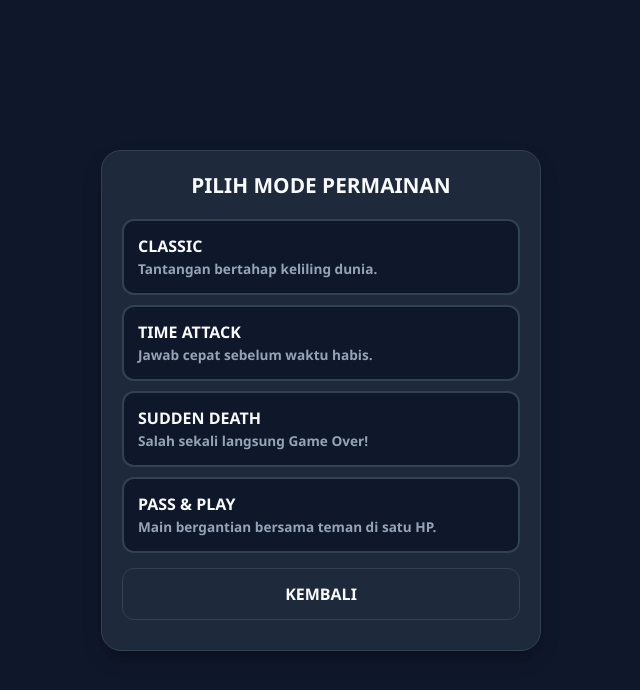
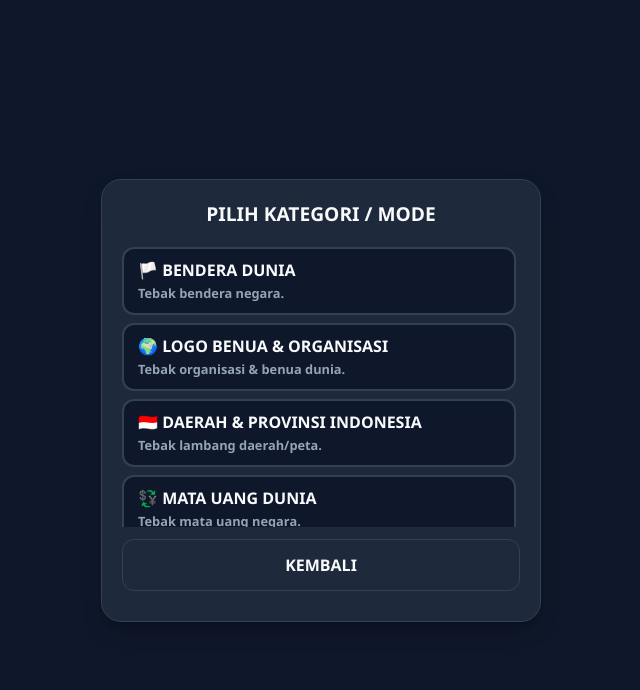
Before and after one commit to Finz-bit/Tebak-Bendera, a plain HTML site: page index.html in a window 1280 px wide. Both pictures are taken after a click on the button "MULAI BERMAIN". Shown: the whole page, without its empty margins (319-959 px from the left). Drawn offline with Linux system fonts and the light colour scheme.

Commit message:
Update index.html

```diff
--- a/index.html
+++ b/index.html
@@ -27,19 +27,28 @@
 
     <!-- Mode Select Screen -->
     <div id="mode-screen" class="screen">
-        <h2 class="menu-title" style="font-size: 1.3rem;">PILIH MODE PERMAINAN</h2>
-        <div style="display: flex; flex-direction: column; gap: 10px; margin-bottom: 15px;">
-            <div class="option-btn mode-card" data-mode="classic" style="text-align: left; cursor: pointer;">
-                <b>CLASSIC</b><br><span style="font-size: 0.85rem; color: var(--text-muted);">Tantangan bertahap keliling dunia.</span>
+        <h2 class="menu-title" style="font-size: 1.2rem;">PILIH KATEGORI / MODE</h2>
+        <div style="display: flex; flex-direction: column; gap: 8px; max-height: 280px; overflow-y: auto; margin-bottom: 12px; padding-right: 4px;">
+            <div class="option-btn mode-card" data-mode="classic" style="text-align: left; cursor: pointer; padding: 10px 14px;">
+                <b>🏳️ BENDERA DUNIA</b><br><span style="font-size: 0.8rem; color: var(--text-muted);">Tebak bendera negara.</span>
             </div>
-            <div class="option-btn mode-card" data-mode="timeattack" style="text-align: left; cursor: pointer;">
-                <b>TIME ATTACK</b><br><span style="font-size: 0.85rem; color: var(--text-muted);">Jawab cepat sebelum waktu habis.</span>
+            <div class="option-btn mode-card" data-mode="continent" style="text-align: left; cursor: pointer; padding: 10px 14px;">
+                <b>🌍 LOGO BENUA & ORGANISASI</b><br><span style="font-size: 0.8rem; color: var(--text-muted);">Tebak organisasi & benua dunia.</span>
             </div>
-            <div class="option-btn mode-card" data-mode="suddendath" style="text-align: left; cursor: pointer;">
-                <b>SUDDEN DEATH</b><br><span style="font-size: 0.85rem; color: var(--text-muted);">Salah sekali langsung Game Over!</span>
+            <div class="option-btn mode-card" data-mode="region" style="text-align: left; cursor: pointer; padding: 10px 14px;">
+                <b>🇮🇩 DAERAH & PROVINSI INDONESIA</b><br><span style="font-size: 0.8rem; color: var(--text-muted);">Tebak lambang daerah/peta.</span>
             </div>
-            <div class="option-btn mode-card" data-mode="passplay" style="text-align: left; cursor: pointer;">
-                <b>PASS & PLAY</b><br><span style="font-size: 0.85rem; color: var(--text-muted);">Main bergantian bersama teman di satu HP.</span>
+            <div class="option-btn mode-card" data-mode="currency" style="text-align: left; cursor: pointer; padding: 10px 14px;">
+                <b>💱 MATA UANG DUNIA</b><br><span style="font-size: 0.8rem; color: var(--text-muted);">Tebak mata uang negara.</span>
+            </div>
+            <div class="option-btn mode-card" data-mode="capital" style="text-align: left; cursor: pointer; padding: 10px 14px;">
+                <b>🏛️ IBU KOTA NEGARA</b><br><span style="font-size: 0.8rem; color: var(--text-muted);">Tebak ibu kota negara.</span>
+            </div>
+            <div class="option-btn mode-card" data-mode="timeattack" style="text-align: left; cursor: pointer; padding: 10px 14px;">
+                <b>⚡ TIME ATTACK</b><br><span style="font-size: 0.8rem; color: var(--text-muted);">Jawab cepat sebelum waktu habis.</span>
+            </div>
+            <div class="option-btn mode-card" data-mode="passplay" style="text-align: left; cursor: pointer; padding: 10px 14px;">
+                <b>👥 PASS & PLAY</b><br><span style="font-size: 0.8rem; color: var(--text-muted);">Main bergantian di 1 HP.</span>
             </div>
         </div>
         <button class="btn-primary" id="back-to-menu-from-mode" style="background-color: transparent; border: 1px solid var(--border-color); color: var(--text-color);">KEMBALI</button>
@@ -67,10 +76,10 @@
 
         <div class="flag-card">
             <div class="flag-wrapper">
-                <img id="flag-img" src="" alt="Bendera" crossorigin="anonymous">
-                <div id="flag-loader" style="position: absolute; font-size: 0.85rem; color: var(--text-muted);">Memuat bendera...</div>
+                <img id="flag-img" src="" alt="Gambar Soal" crossorigin="anonymous">
+                <div id="flag-loader" style="position: absolute; font-size: 0.85rem; color: var(--text-muted);">Memuat gambar...</div>
             </div>
-            <div class="question-text">Bendera negara mana ini?</div>
+            <div class="question-text" id="question-label">Bendera negara mana ini?</div>
         </div>
 
         <div class="options-container" id="options-container">
@@ -158,11 +167,11 @@
     <div id="help-screen" class="screen">
         <h2 class="menu-title">CARA BERMAIN</h2>
         <div style="background: var(--bg-color); border: 1px solid var(--border-color); padding: 15px; border-radius: 12px; font-size: 0.9rem; line-height: 1.5; margin-bottom: 20px; color: var(--text-muted);">
-            <p style="margin-bottom: 8px;">1. Tebak nama negara berdasarkan bendera yang muncul.</p>
+            <p style="margin-bottom: 8px;">1. Jawab pertanyaan berdasarkan gambar/petunjuk yang muncul.</p>
             <p style="margin-bottom: 8px;">2. Pilih salah satu dari 4 opsi jawaban sebelum waktu habis.</p>
             <p style="margin-bottom: 8px;">3. Jawab cepat untuk mendapatkan bonus poin dan combo streak.</p>
             <p style="margin-bottom: 8px;">4. Gunakan tombol HINT jika kesulitan (jumlah hint terbatas).</p>
-            <p>5. Selesaikan semua level atau uji kemampuanmu di mode lainnya!</p>
+            <p>5. Jelajahi berbagai kategori kuis dunia yang tersedia!</p>
         </div>
         <button class="btn-primary" id="back-to-menu-from-help" style="background-color: transparent; border: 1px solid var(--border-color); color: var(--text-color);">KEMBALI</button>
     </div>
```
